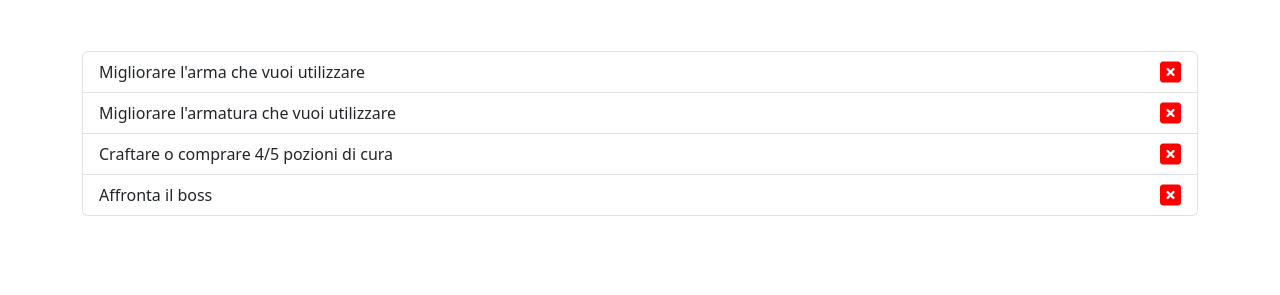
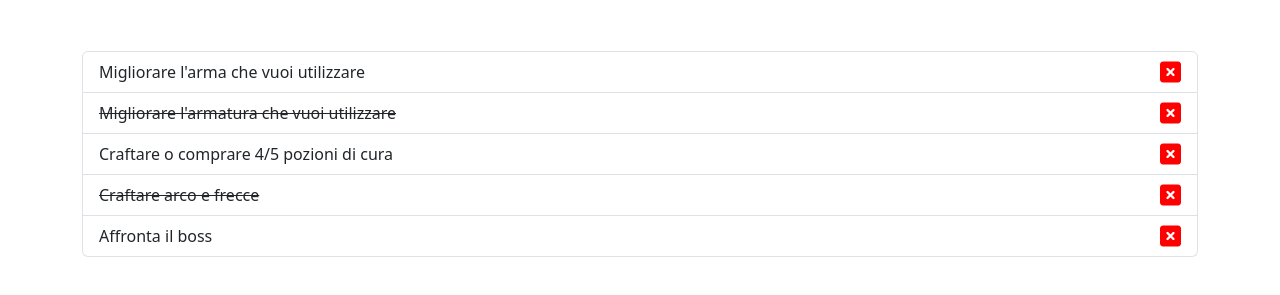
Before and after one commit to AlessioDiMari/vue-todolist, a plain HTML site: page index.html in a window 1280 px wide. Shown: the part 53-348 px from the top of the page. Drawn offline with nearby package versions, Linux system fonts and the light colour scheme.

Commit message:
testo sbarrato se la quest è done = true Milestone 1

```diff
--- a/index.html
+++ b/index.html
@@ -17,8 +17,9 @@
         <div class="container">
             <h1>Boss todo list</h1>
             <ul  class="list-group pt-5">
-                <li v-for="undoneQuest in quests" class="list-group-item list-group-item-action d-flex justify-content-between align-items-center">
-                    <div class="text-quest"> {{undoneQuest.text}} </div>
+                <li v-for="quest in quests"
+                class="list-group-item list-group-item-action d-flex justify-content-between align-items-center">
+                    <div :class=" quest.done == true ? 'text-decoration-line-through' : '' " class="text-quest"> {{quest.text}} </div>
                     <i class="fa-solid fa-square-xmark" style="color: #ff0000;"></i>
                 </li>
             </ul>
--- a/js/script.js
+++ b/js/script.js
@@ -12,11 +12,15 @@ createApp({
                 },
                 {
                     text: "Migliorare l'armatura che vuoi utilizzare",
-                    done: false
+                    done: true
                 },
                 {
                     text: "Craftare o comprare 4/5 pozioni di cura",
                     done: false
+                },
+                {
+                    text: "Craftare arco e frecce",
+                    done: true
                 },
                 {
                     text: "Affronta il boss",
```
